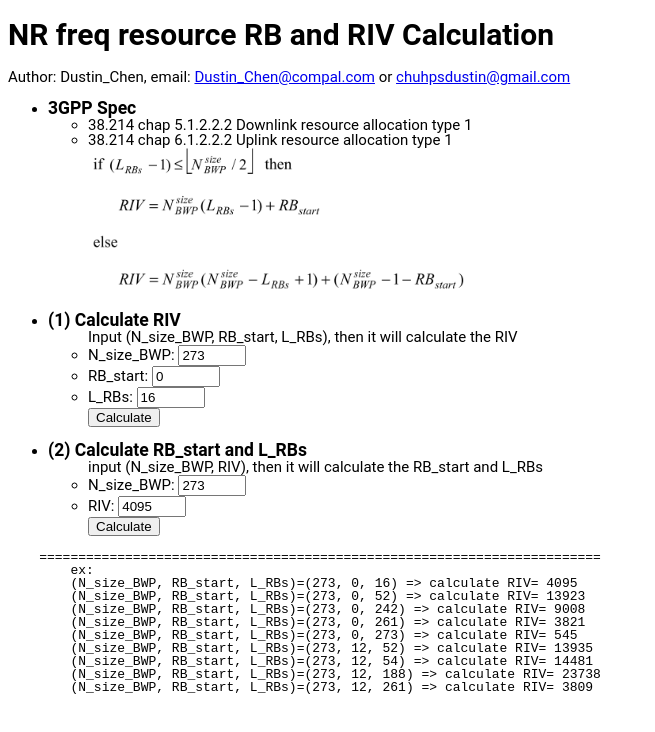
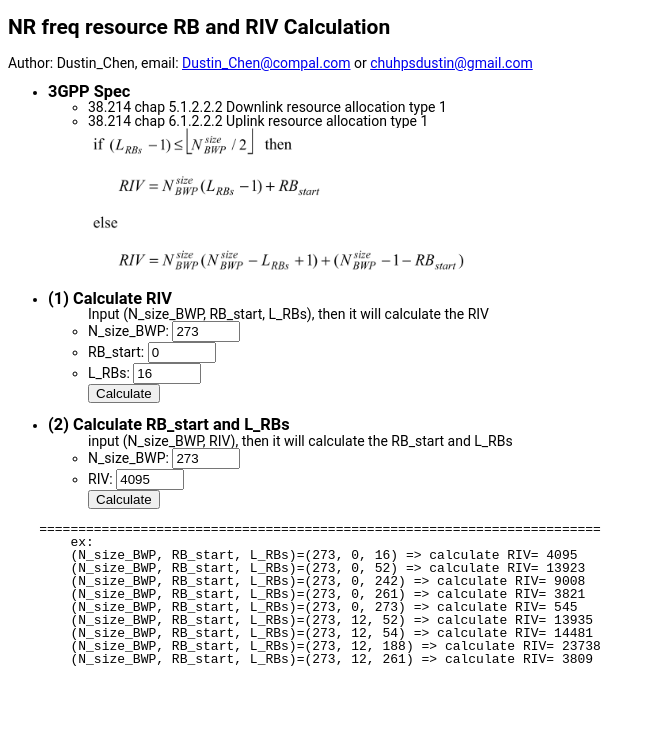
Before and after one commit to dustinchen26/RIV, a plain HTML site: page index.html in a window 1280 px wide. Shown: the whole page, without its empty margins (0-655 px from the left). Drawn offline with Linux system fonts and the light colour scheme.

Commit message:
update style

```diff
--- a/index.html
+++ b/index.html
@@ -11,11 +11,12 @@
     <style>
         body {
 			font-family: 'Roboto', sans-serif; /* 使用Arial字體或類似字體 */
-            font-size: 15px; /* 調整字體大小 */
+            font-size: 14px; /* 調整字體大小 */
             font-weight: normal;
             font-style: normal;
             line-height: 1; /* 調整行距為0 */
         }
+
         h3 {
             font-weight: normal;
             font-style: normal;
@@ -46,7 +47,7 @@
     </style>
 </head>
 <body>
-    <h1>NR freq resource RB and RIV Calculation</h1>
+    <h2>NR freq resource RB and RIV Calculation</h2>
 	<p style="margin: 0;">Author: Dustin_Chen, email: <a href="mailto:Dustin_Chen@compal.com" style="line-height: 1;">Dustin_Chen@compal.com</a> or <a href="mailto:chuhpsdustin@gmail.com" style="line-height: 1;">chuhpsdustin@gmail.com</a></p>
 
 <ul>
```
